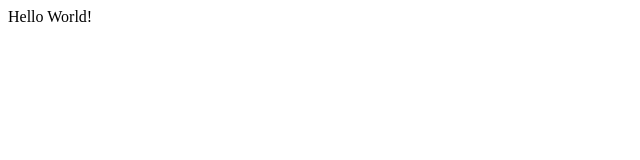
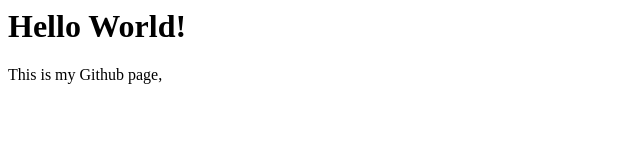
Before and after one commit to ClareRR/ClareRR.github.io, a plain HTML site: page hofstra/index.html in a window 1280 px wide. Shown: the whole page, without its empty margins (0-640 px from the left). Drawn offline with Linux system fonts and the light colour scheme.

Commit message:
Update index.html

```diff
--- a/hofstra/index.html
+++ b/hofstra/index.html
@@ -1,4 +1,7 @@
 <html>
   <head></head>
-  <body>Hello World!</body>
+  <body>
+    <h1> Hello World! </h1>
+    <p> This is my Github page, <p>
+  </body>
 </html>
```
